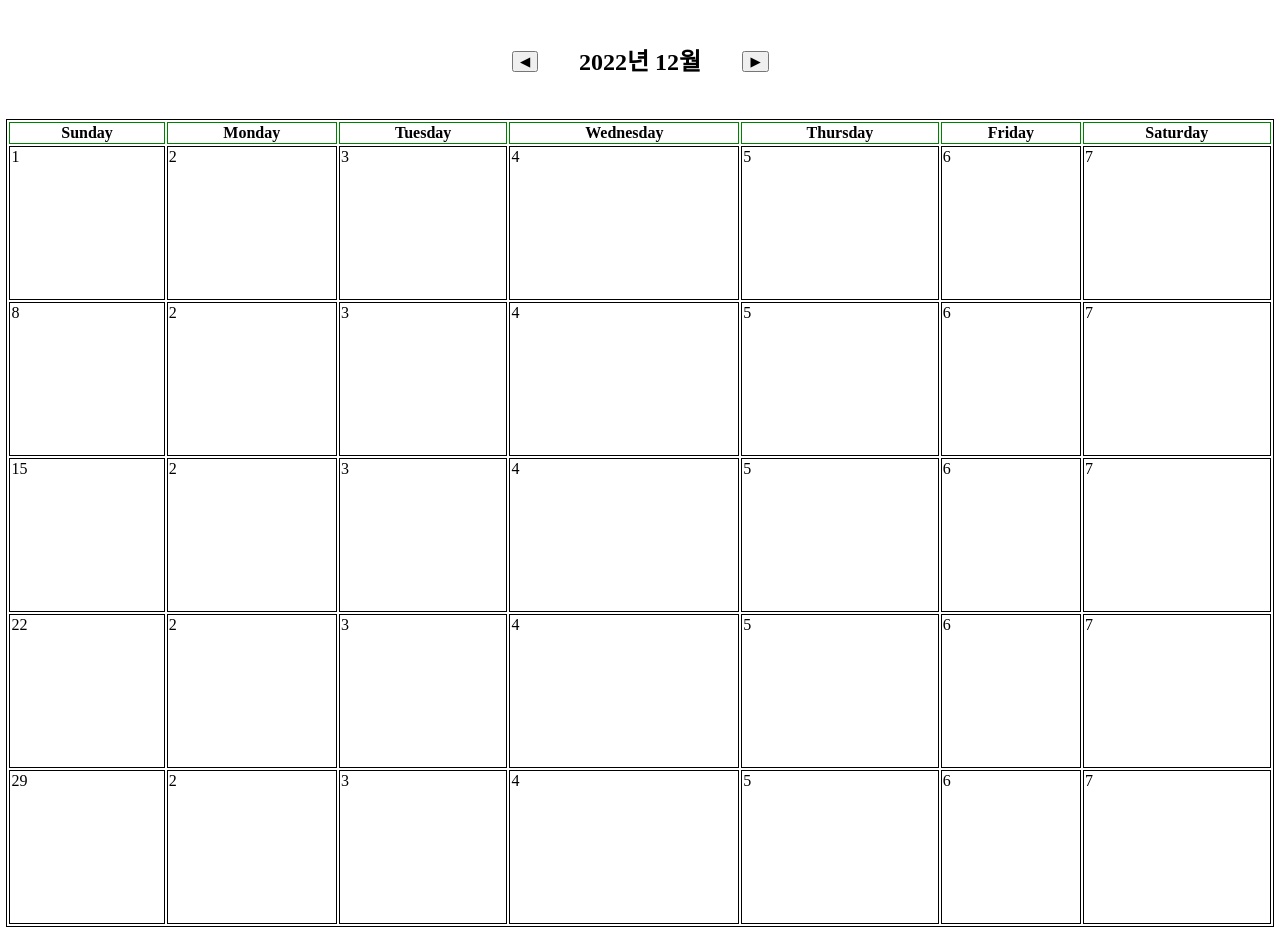
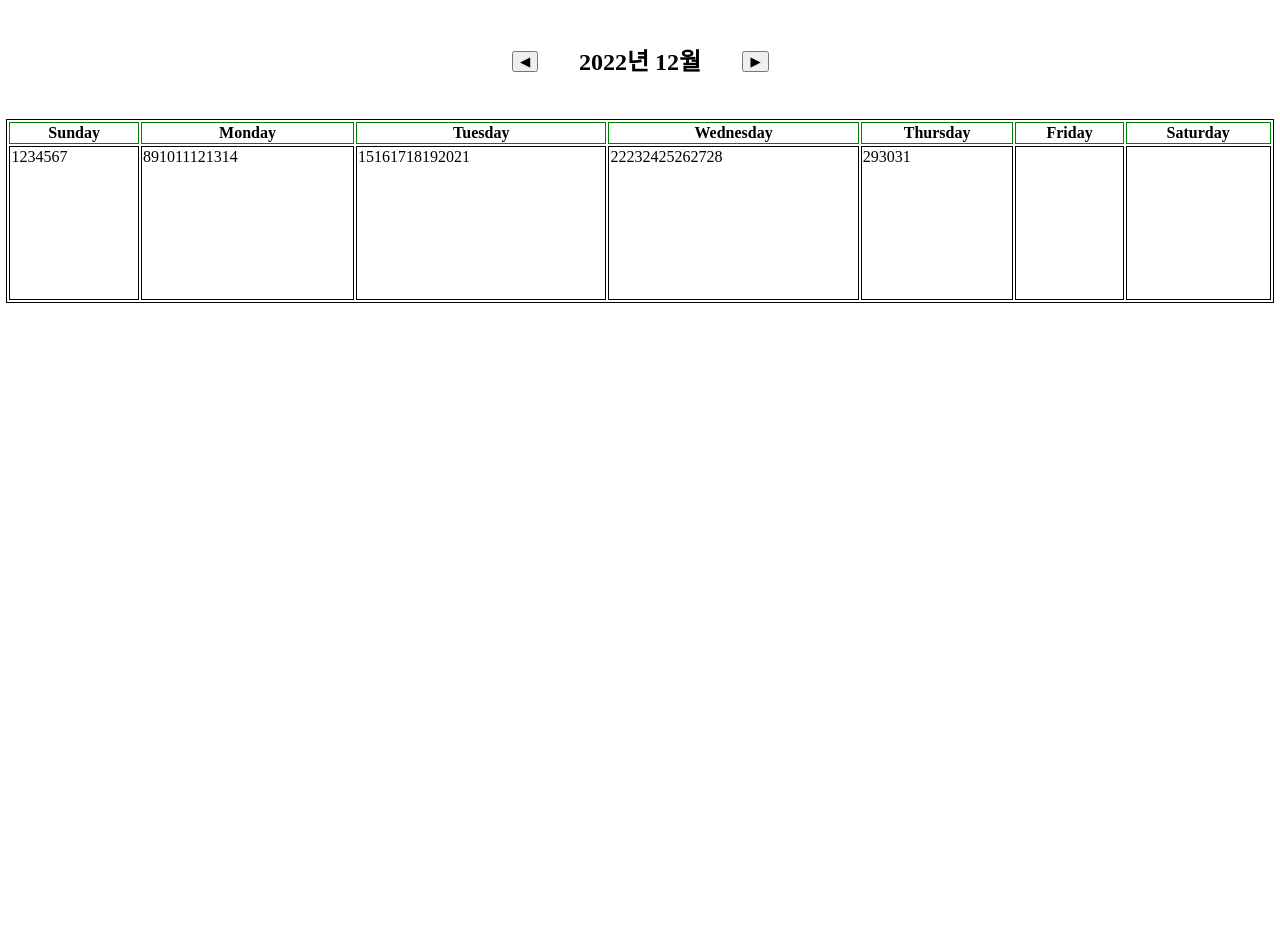
Before and after one commit to YoungcheolLee/calendar, a React (Create React App) app: page / in a window 1280 px wide. After the commit the page ends 800 px from the top, so only its background shows below. Built offline with nearby package versions, Linux system fonts and the light colour scheme; a web font is replaced by a local one.

Commit message:
Update CalendarData

```diff
--- a/src/Calendar.js
+++ b/src/Calendar.js
@@ -32,34 +32,43 @@ const Calendar = () => {
   };
   console.log(dummyData());
 
-  // 요일별 데이터 출력 값
-  const myArray = [
+  const myArr = [
     {
-      myArr: dummyData().filter((item, idx) => {
-        return idx % 7 === 0 ? item : false;
-      }),
-      myArr2: dummyData().filter((item, idx) => {
-        return idx % 7 === 1 ? item : false;
-      }),
-      myArr3: dummyData().filter((item, idx) => {
-        return idx % 7 === 2 ? item : false;
-      }),
-      myArr4: dummyData().filter((item, idx) => {
-        return idx % 7 === 3 ? item : false;
-      }),
-      myArr5: dummyData().filter((item, idx) => {
-        return idx % 7 === 4 ? item : false;
-      }),
-      myArr6: dummyData().filter((item, idx) => {
-        return idx % 7 === 5 ? item : false;
-      }),
-      myArr7: dummyData().filter((item, idx) => {
-        return idx % 7 === 6 ? item : false;
-      }),
+      Sun: dummyData().slice(0, 7),
+      Mon: dummyData().slice(7, 14),
+      Thu: dummyData().slice(14, 21),
+      Wed: dummyData().slice(21, 28),
+      Thr: dummyData().slice(28, 35),
+      Fri: dummyData().slice(35, 42),
+      Sat: dummyData().slice(42, 49),
     },
   ];
 
-  console.log(myArray["myArr"]);
+  // const myArray = [
+  //   {
+  //     myArr: dummyData().filter((item, idx) => {
+  //       return idx % 7 === 0 ? item : false;
+  //     }),
+  //     myArr2: dummyData().filter((item, idx) => {
+  //       return idx % 7 === 1 ? item : false;
+  //     }),
+  //     myArr3: dummyData().filter((item, idx) => {
+  //       return idx % 7 === 2 ? item : false;
+  //     }),
+  //     myArr4: dummyData().filter((item, idx) => {
+  //       return idx % 7 === 3 ? item : false;
+  //     }),
+  //     myArr5: dummyData().filter((item, idx) => {
+  //       return idx % 7 === 4 ? item : false;
+  //     }),
+  //     myArr6: dummyData().filter((item, idx) => {
+  //       return idx % 7 === 5 ? item : false;
+  //     }),
+  //     myArr7: dummyData().filter((item, idx) => {
+  //       return idx % 7 === 6 ? item : false;
+  //     }),
+  //   },
+  // ];
 
   return (
     <div>
@@ -88,20 +97,16 @@ const Calendar = () => {
             </tr>
           </thead>
           <tbody>
-            {myArray.map((element) => (
-              <>
-                {element.myArr.map((item, idx) => (
-                  <tr key={idx}>
-                    <td>{item}</td>
-                    <td>2</td>
-                    <td>3</td>
-                    <td>4</td>
-                    <td>5</td>
-                    <td>6</td>
-                    <td>7</td>
-                  </tr>
-                ))}
-              </>
+            {myArr.map((element, idx) => (
+              <tr key={idx}>
+                <td>{element.Sun}</td>
+                <td>{element.Mon}</td>
+                <td>{element.Thu}</td>
+                <td>{element.Wed}</td>
+                <td>{element.Thr}</td>
+                <td>{element.Fri}</td>
+                <td>{element.Sat}</td>
+              </tr>
             ))}
           </tbody>
         </table>
```
